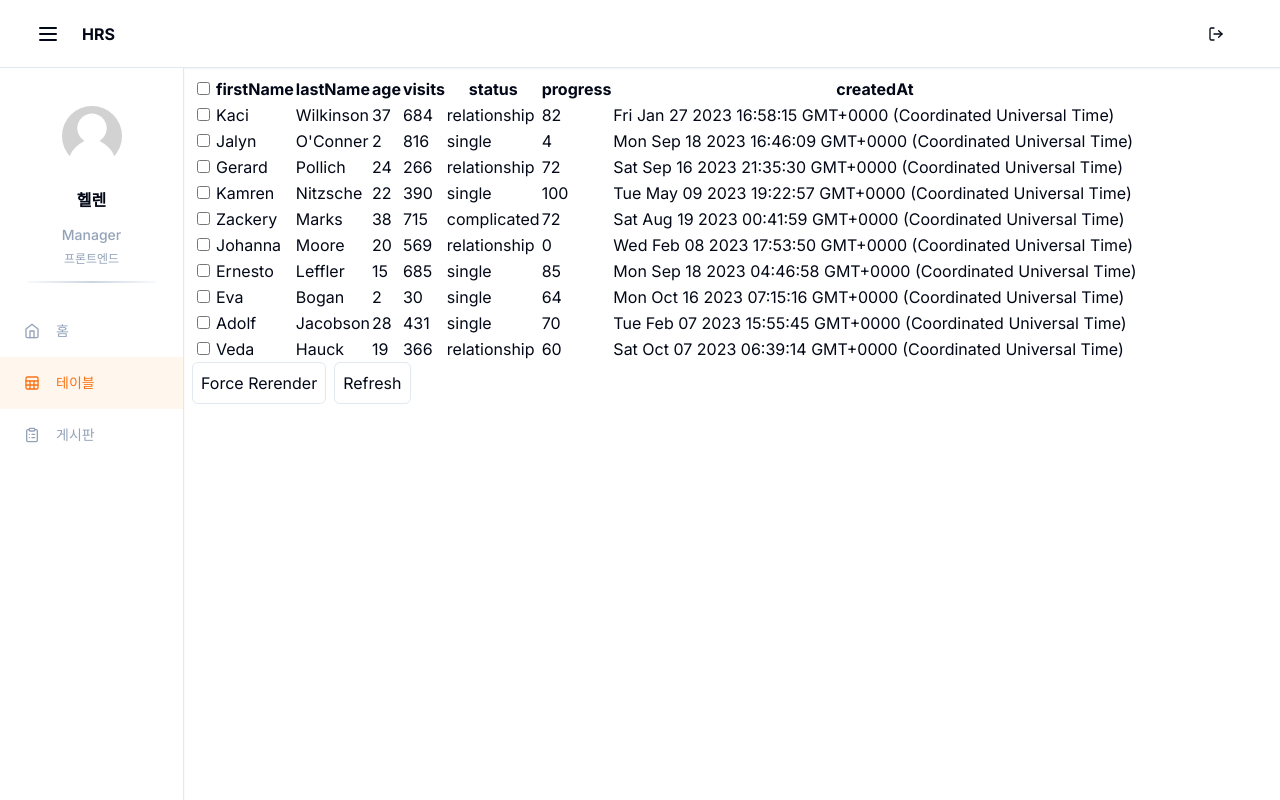
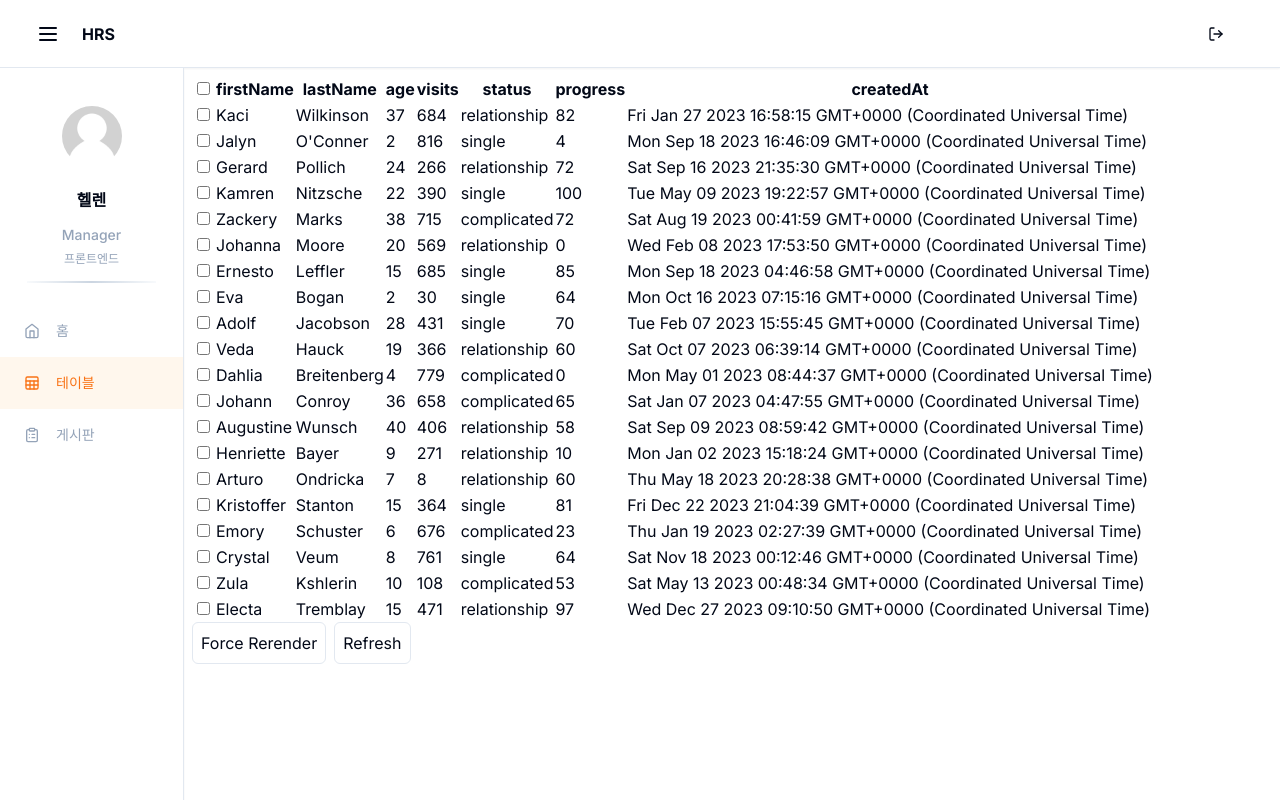
Before and after one commit to iinsu/hrs_sandbox, a Next.js app: page /table/faker in a window 1280 px wide. Built offline with nearby package versions, Linux system fonts and the light colour scheme.

Commit message:
Faker Table - 기본 리스트 개수 20개로 수정

```diff
--- a/src/app/(main)/table/faker/page.tsx
+++ b/src/app/(main)/table/faker/page.tsx
@@ -8,14 +8,13 @@ import {
   flexRender,
   useReactTable,
   getCoreRowModel,
-  getFilteredRowModel,
   getPaginationRowModel,
 } from "@tanstack/react-table";
 import { columns } from "./components/columns";
 
 const FakerTablePage = () => {
   const [isMounted, setIsMounted] = useState(false);
-  const [data, setData] = useState(() => makeData(10));
+  const [data, setData] = useState(() => makeData(20));
   const rerender = useReducer(() => ({}), {})[1];
 
   const [rowSelection, setRowSelection] = useState({});
@@ -24,19 +23,25 @@ const FakerTablePage = () => {
   const table = useReactTable({
     data,
     columns: fakerColumns,
+    initialState: {
+      pagination: {
+        pageSize: 20,
+      },
+    },
     state: {
       rowSelection,
     },
     enableRowSelection: true,
     onRowSelectionChange: setRowSelection,
     getCoreRowModel: getCoreRowModel(),
-    getFilteredRowModel: getFilteredRowModel(),
     getPaginationRowModel: getPaginationRowModel(),
     debugTable: true,
   });
 
+  console.log(table.getTotalSize());
+
   const refreshData = () => {
-    setData(() => makeData(10));
+    setData(() => makeData(20));
     table.resetRowSelection();
   };
 
```
